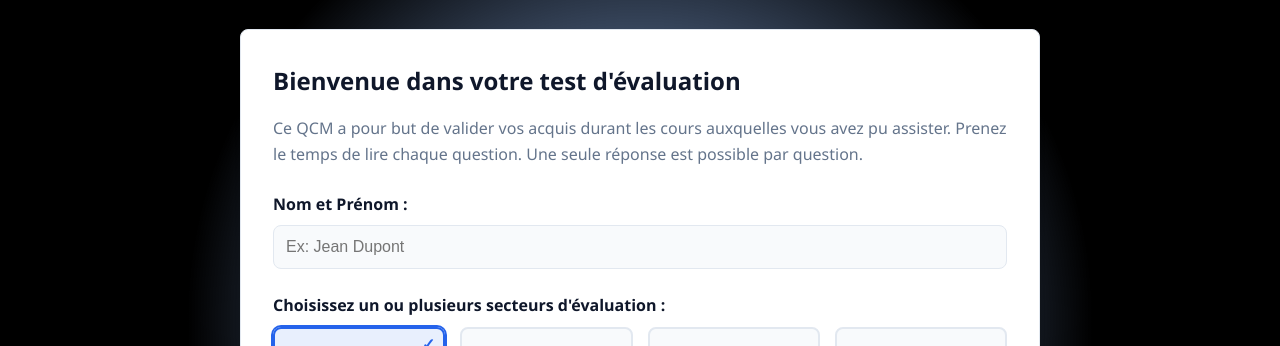
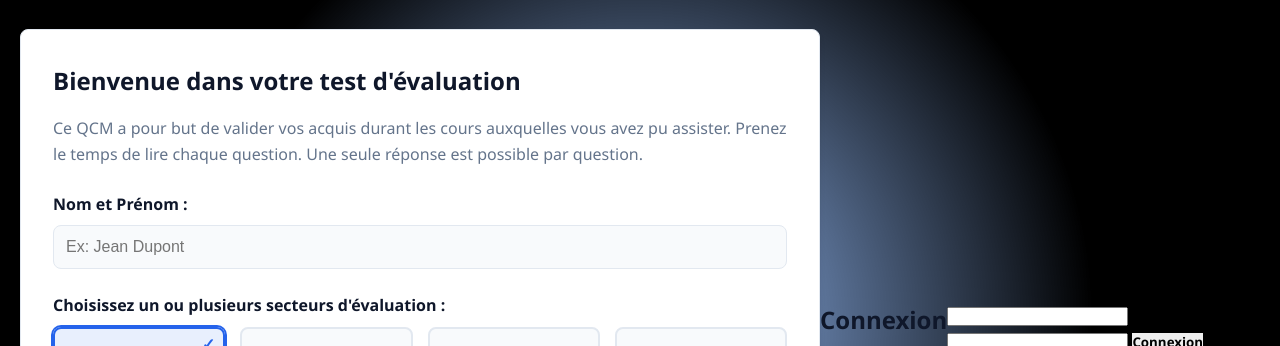
Before and after one commit to LXKAS115/KAP, a plain HTML site: page index.html in a window 1280 px wide. Shown: the part 81-427 px from the top of the page. Drawn offline with Linux system fonts and the light colour scheme.

Commit message:
Update index.html

```diff
--- a/index.html
+++ b/index.html
@@ -135,6 +135,14 @@
         </section>
     </div>
 
+    <h2>Connexion</h2>
+
+  <form id="loginForm">
+    <input type="email" id="email">
+    <input type="password" id="password">
+    <button type="submit">Connexion</button>
+  </form>
+
     <script src="script.js"></script>
 </body>
 </html>
```
